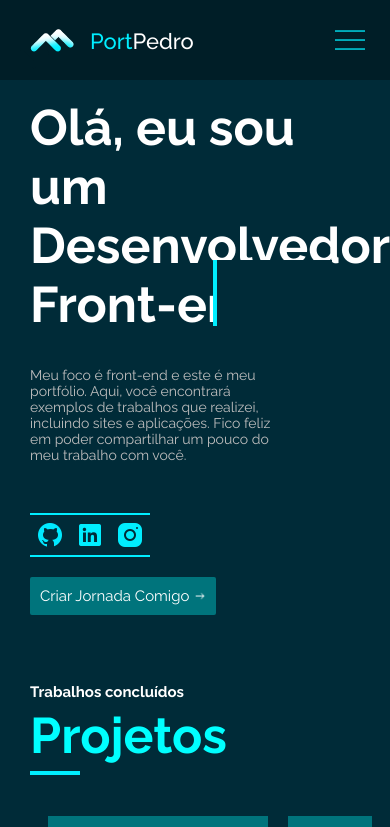
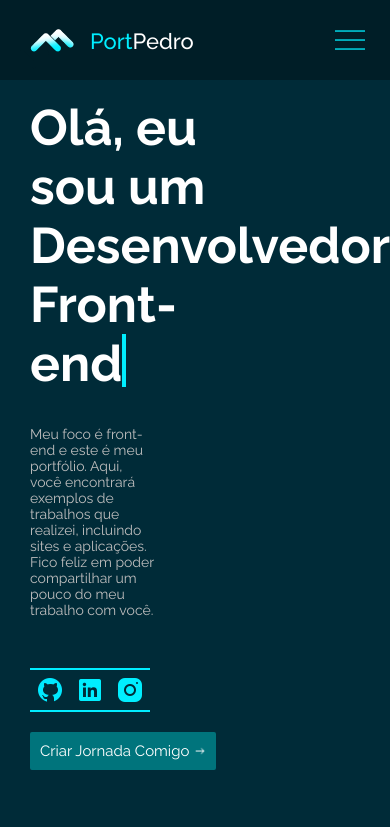
Before and after one commit to PedroPaulo-Git/MyRepository-in-React, a React (Create React App) app: page / in a window 390 px wide. Shown: the top 827 px of the page. Built offline with nearby package versions, Linux system fonts and the light colour scheme.

Commit message:
responsive mobile

```diff
--- a/src/components/home.tsx
+++ b/src/components/home.tsx
@@ -8,7 +8,7 @@ function Home() {
         <div>
             <main className={styles.homeall}>
 
-            <h1 className={styles.h1homeall} >Olá, eu sou um <br></br><span style={{fontSize:50,width:'20%'}}>Desenvolvedor Front-end</span></h1>
+            <h1 className={styles.h1homeall} >Olá, eu sou um <br></br><span style={{fontSize:50,width:'20%'}} className={styles.DevH1}>Desenvolvedor <span className={styles.frontendH1} style={{fontSize:50,width:'20%'}}>Front-end</span></span></h1>
             <p  className={styles.phome}>Meu foco é front-end e este é meu portfólio. Aqui, você encontrará exemplos
             de trabalhos que realizei, incluindo sites e aplicações.
             Fico feliz em poder compartilhar um pouco do meu trabalho com você.</p>
--- a/src/styles/Home.module.css
+++ b/src/styles/Home.module.css
@@ -16,11 +16,10 @@
     position: relative;
 
 }
-.h1homeall::after{
+.DevH1::after{
     background-color: rgb(0, 43, 56);
     position: absolute;
     content: '';
-    right: 48.0%;
     border-left: 4px solid rgb(0, 238, 255);
     animation:
     typing 4s steps(30),
@@ -28,6 +27,16 @@
     height: 45%;
     width:0%;
 
+}
+.frontendH1::after{
+    background-color: rgb(0, 43, 56);
+    position: absolute;
+    content: '';
+    border-left: 4px solid rgb(0, 238, 255);
+    height: 45%;
+    width:0%;
+    animation:
+    cursor 0.6s step-end infinite alternate;
 }
 
 @keyframes typing{
@@ -45,10 +54,11 @@
     }
 }
 @keyframes cursor {
-    0%{
+    100%{
 
     }
     50%{
+
         border-color: transparent;
 
     }
@@ -79,8 +89,167 @@
     width: 25px;
     margin-left: 5px;
 }
+@media(max-width: 767px) {
+    body{
+        max-width: 100%;
+        overflow-x: hidden;
+       }
+       .h1homeall{
+        width:60%;
+       }
+        .homeall{
+            display: block;
+            margin-top: 25%;
+            padding: 20px;
+            width:80%;
+        }
+        .homebutton{
+            font-size: 15px;
+            margin-top: 20px;
+            padding-inline: 10px ;
+            padding-block: 10px;
+        }
+        .seguir{
+            margin-top: 3px;
+            width: 12px;
+            height: 12px;
+            margin-left: 5px;
+        }
+        .frontendH1::after{
+            background-color: rgb(0, 43, 56);
+            content: '';
+            border-left: 4px solid rgb(0, 238, 255);
+            animation:
+            typingFront 7s;
+            height: 22%;
+            width:0%;
+        }
+        .DevH1::after{
+            background-color: rgb(0, 43, 56);
+            content: '';
+            border-left: 4px solid rgb(0, 238, 255);
+            animation:
+            typing 4s steps(20),
+            cursor 0.6s step-end infinite alternate;
+            height: 22%;
+            width:0%;
 
-@media(max-width: 767px) {
+        }
+
+@keyframes typing{
+    100%{
+        left: 100%;
+        width: 100%;
+    }
+    65%{
+
+    }
+    55%{
+    }
+    51%{
+        left: 0px;
+        right: 0;
+        top: 75%;
+    }
+    50%{
+        left: 135%;
+        width: 100%;
+        top: 50%;
+    }
+    0%{
+        left: 0;
+        top: 50%;
+        width: 150%;
+
+    }
+}
+@keyframes typingFront{
+    100%{
+
+        width: 100%;
+
+
+    }
+    50%{
+        border-left: rgb(0, 43, 56);
+  }
+    0%{
+        border-left: rgb(0, 43, 56);
+        left: 0;
+        width: 100%;
+
+    }
+}
+
+}
+@media(max-width: 500px) {
+    .frontendH1::after{
+        background-color: rgb(0, 43, 56);
+        content: '';
+        border-left: 4px solid rgb(0, 238, 255);
+        animation:
+        typingFront 7s;
+        height: 18% !important;
+        width:0%;
+    }
+    .DevH1::after{
+        background-color: rgb(0, 43, 56);
+        content: '';
+        border-left: 4px solid rgb(0, 238, 255);
+        animation:
+        typing 4s steps(20),
+        cursor 0.6s step-end infinite alternate;
+        height: 18% !important;
+        width:0%;
+
+    }
+    @keyframes typing{
+        100%{
+            left: 100%;
+            width: 100%;
+        }
+        65%{
+
+        }
+        55%{
+        }
+        51%{
+            left: 0px;
+            right: 0;
+            top: 75%;
+        }
+        50%{
+            left: 155%;
+            width: 100%;
+            top: 40%;
+        }
+        0%{
+            left: 0;
+            top: 40%;
+            width: 150%;
+
+        }
+    }
+    @keyframes typingFront{
+        100%{
+
+            width: 100%;
+
+
+        }
+        50%{
+            border-left: rgb(0, 43, 56);
+      }
+        0%{
+            border-left: rgb(0, 43, 56);
+            left: 0;
+            width: 100%;
+
+        }
+    }
+}
+
+/*@media(max-width: 767px) {
    body{
     max-width: 100%;
     overflow-x: hidden;
@@ -263,6 +432,7 @@
         }
     }
 }
+*/
 /*@media(max-width: 900px){
     .homeall{
         display: block;
--- a/src/styles/projects.module.css
+++ b/src/styles/projects.module.css
@@ -32,7 +32,7 @@ h1.projetsch1:hover+.skillset_style {
 
 .projets {
     padding-left: 5%;
-    width: 100%;
+    width: 90%;
     display: grid;
     padding-block: 5%;
     grid-template-columns: repeat(4, 0fr);
@@ -52,7 +52,6 @@ h1.projetsch1:hover+.skillset_style {
 
 .projectLinks {
     z-index: 2;
-
     height: 20%;
     display: flex;
     align-items: center;
```
